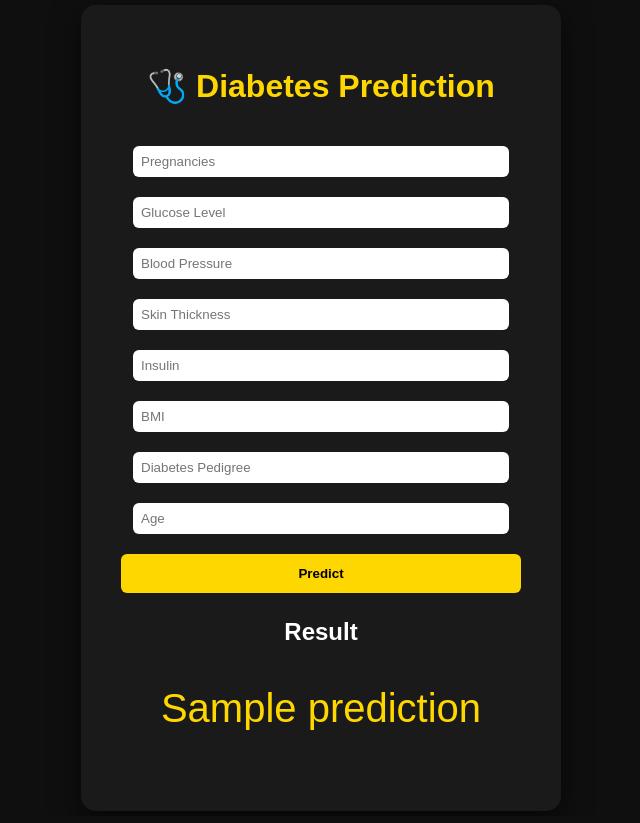
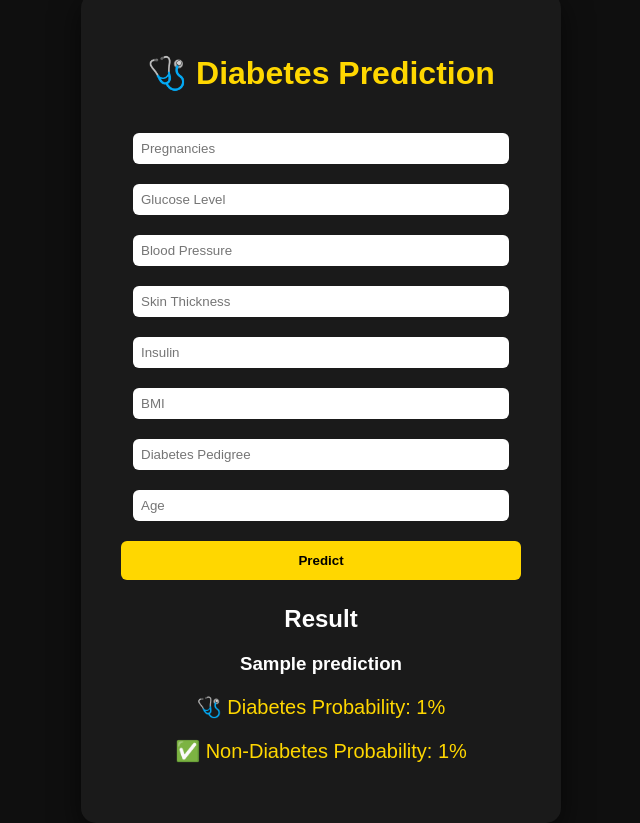
Before and after one commit to RekularapuMurali/Deep-Learning-models, a Flask app: template Diabetes Prediction/templates/index.html in a window 1280 px wide. Shown: the whole page, without its empty margins (319-959 px from the left). Before the commit the page ends 730 px from the top, so only its background shows below. Run offline with Flask 3, Linux system fonts and the light colour scheme; the template is opened without the code that fills it: most values are stand-ins (such as "Sample title", 1, 10 or a date in 2020); parts of the project's set-up code (start-up, migrations or seed data) failed here and were passed over.

Commit message:
diabetes model is updated with better prediction

```diff
--- a/Diabetes Prediction/app.py
+++ b/Diabetes Prediction/app.py
@@ -12,6 +12,8 @@ scaler = joblib.load("scaler.pkl")
 def index():
 
     prediction = None
+    diabetic_percent = None
+    non_diabetic_percent = None
 
     if request.method == "POST":
 
@@ -27,22 +29,31 @@ def index():
                 float(request.form['age'])
             ]
 
-            data = scaler.transform([data])
+            data = np.array([data])
+            data = scaler.transform(data)
 
             result = model.predict(data)[0][0]
 
-            confidence = result * 100
+            # Convert to percentages
+            diabetic_percent = result * 100
+            non_diabetic_percent = (1 - result) * 100
 
-            if result > 0.5:
-                prediction = f"Diabetic ({confidence:.2f}%)"
+            # Main label
+            if result >= 0.5:
+                prediction = "🩺 Diabetic"
             else:
-                prediction = f"Not Diabetic ({100-confidence:.2f}%)"
+                prediction = "✅ Not Diabetic"
 
         except Exception as e:
             print("ERROR:", e)
             prediction = "Invalid Input"
 
-    return render_template("index.html", prediction=prediction)
+    return render_template(
+        "index.html",
+        prediction=prediction,
+        diabetic_percent=diabetic_percent,
+        non_diabetic_percent=non_diabetic_percent
+    )
 
 if __name__ == "__main__":
     app.run(debug=True)
--- a/Diabetes Prediction/static/style.css
+++ b/Diabetes Prediction/static/style.css
@@ -43,6 +43,6 @@ margin-top:25px;
 }
 
 .result p{
-font-size:40px;
+font-size:20px;
 color:#ffd700;
 }
--- a/Diabetes Prediction/templates/index.html
+++ b/Diabetes Prediction/templates/index.html
@@ -45,10 +45,12 @@
         {% if prediction %}
 
         <div class="result">
-
             <h2>Result</h2>
 
-<p>{{prediction}}</p>
+            <h3>{{ prediction }}</h3>
+
+            <p className="diabetic">🩺 Diabetes Probability: {{ diabetic_percent | round(2) }}%</p>
+            <p className="non-diabetic">✅ Non-Diabetes Probability: {{ non_diabetic_percent | round(2) }}%</p>
 
         </div>
 
```
Also changed, not shown: 2 other files. Lines whose indentation alone changed are shown as unchanged.
